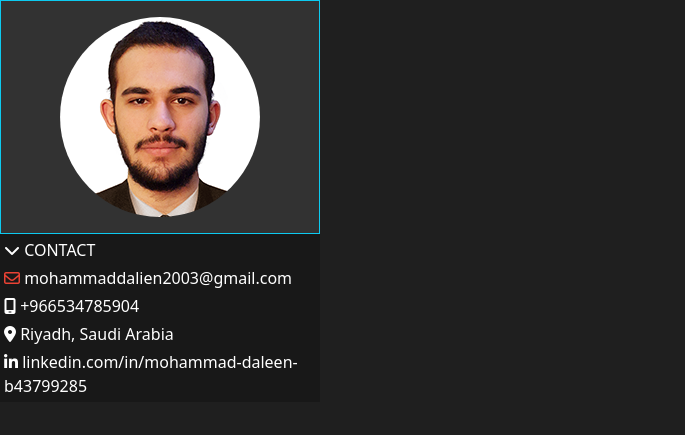
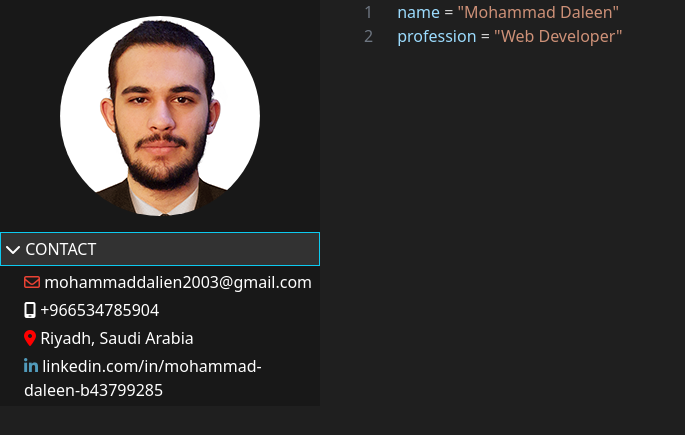
Before and after one commit to MohammadDaleen/cv, a Django app: page / in a window 1280 px wide. Shown: the part 42-477 px from the top of the page, without its empty margins (0-685 px from the left). Run offline with Django 4.2, Linux system fonts and the light colour scheme; some libraries are stand-ins or nearby versions.

Commit message:
Edit: change color of icons, Start: main part (line numbers, code colors)

```diff
--- a/resume/static/resume/styles.css
+++ b/resume/static/resume/styles.css
@@ -18,3 +18,27 @@
 body {
     background: #1f1f1f;
 }
+
+/* Style code part */
+ol {
+    counter-reset: item;
+    list-style-type: none;
+}
+li { display: block; }
+li:before {
+    content: counter(item) "  ";
+    counter-increment: item;
+    color: #6e7681;
+}
+
+.variable {
+    color: #9cdcfe;
+}
+
+.sign {
+    color: #d4d4d4;
+}
+
+.string {
+    color: #ce9178;
+}
--- a/resume/templates/resume/index.html
+++ b/resume/templates/resume/index.html
@@ -5,41 +5,53 @@
 {% block body %}
     <div class="row d-flex align-content-stretch text-white">
         <div id="sidebar" class="col-3 sidebar p-0">
-            <div id="selected" class="border border-info d-flex justify-content-center py-3">
+            <div class="d-flex justify-content-center py-3">
                 <img id="profile" src="{% static 'resume/profile.png' %}" class="rounded-circle" alt="Profile Picture">
             </div>
-            <div>
+            <div id="selected" class="border border-info">
                 <p class="m-1">
                     <i class="fa-solid fa-chevron-down" style="color: #ffffff;"></i>
                     CONTACT
                 </p>
             </div>
             <div>
-                <p class="m-1">
+                <p class="m-1 ms-4">
                     <i class="fa-regular fa-envelope" style="color: #e94234;"></i>
                     mohammaddalien2003@gmail.com
                 </p>
             </div>
             <div>
-                <p class="m-1">
+                <p class="m-1 ms-4">
                     <i class="fa-solid fa-mobile-screen"></i>
                     +966534785904
                 </p>
             </div>
             <div>
-                <p class="m-1">
-                    <i class="fa-solid fa-location-dot" style="color: #ffffff;"></i>
+                <p class="m-1 ms-4">
+                    <i class="fa-solid fa-location-dot" style="color: #ff0000;"></i>
                     Riyadh, Saudi Arabia
                 </p>
             </div>
             <div>
-                <p class="m-1">
-                    <i class="fa-brands fa-linkedin-in" style="color: #ffffff;"></i>
+                <p class="m-1 ms-4">
+                    <i class="fa-brands fa-linkedin-in" style="color: #519aba;"></i>
                     linkedin.com/in/mohammad-daleen-b43799285
                 </p>
             </div>
         </div>
         <div id="main" class="col-9">
+            <ol>
+                <li class="d-flex">
+                    <div class="ms-4">
+                        <span class="variable">name</span> <span class="sign">=</span> <span class="string">"Mohammad Daleen"</span>
+                    </div>
+                </li>
+                <li class="d-flex">
+                    <div class="ms-4">
+                        <span class="variable">profession</span> <span class="sign">=</span> <span class="string">"Web Developer"</span>
+                    </div>
+                </li>
+            </ol>
         </div>
     </div>
 {% endblock %}
```
